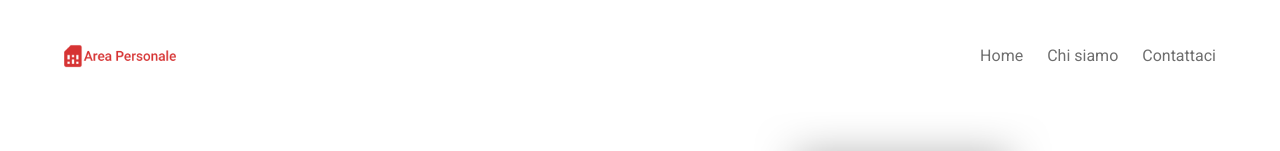
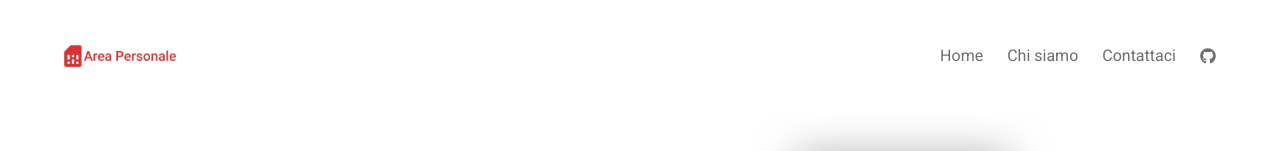
Before and after one commit to Nicuz/AreaPersonale, a plain HTML site: page index.html in a window 1280 px wide. Shown: the top 151 px of the page. Drawn offline with nearby package versions, Linux system fonts and the light colour scheme.

Commit message:
Aggiunto link al repo GitHub

```diff
--- a/index.html
+++ b/index.html
@@ -32,6 +32,7 @@
           <a class="navbar-item" href="https://nicuz.github.io/AreaPersonale/">Home</a>
           <a class="navbar-item" href="#chi-siamo">Chi siamo</a>
           <a class="navbar-item" href="#contattaci">Contattaci</a>
+          <a class="navbar-item" href="https://github.com/Fast0n/iliad" target="_blank"><i class="fab fa-github"></i></a>
         </div>
       </div>
     </nav>
```
